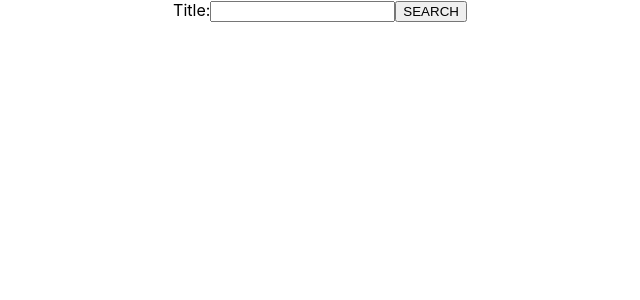
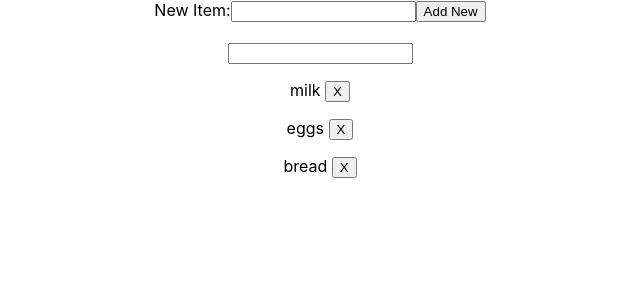
Before and after one commit to gireson91/TDP-Sept-React, a React (Create React App) app: page / in a window 1280 px wide. Shown: the top 300 px of the page, without its empty margins (320-960 px from the left). Built offline with nearby package versions, Linux system fonts and the light colour scheme.

Commit message:
Lifting State example

```diff
--- a/src/App.jsx
+++ b/src/App.jsx
@@ -9,7 +9,8 @@ import './App.css';
 // import people from './Components/Static-Data/people.json';
 // import Poke from './Components/Data-Requests/Poke';
 // import Counter from './Components/States/Counter';
-import OMDB from './Components/Data-Requests/OMDB';
+// import OMDB from './Components/Data-Requests/OMDB';
+import SearchableList from './Components/Lifting-State/SearchableList';
 
 function App() {
   return (
@@ -32,7 +33,8 @@ function App() {
         })
       } */}
       {/* <Poke /> */}
-      <OMDB />
+      {/* <OMDB /> */}
+      <SearchableList />
     </div>
   );
 }
--- a/src/Components/Data-Requests/Film.jsx
+++ b/src/Components/Data-Requests/Film.jsx
@@ -1,11 +1,10 @@
 import PropTypes from 'prop-types';
+import Heading from './Heading';
 
 function Film({ title, year, poster }) {
   return (
     <>
-      <p>
-        {`Title: ${title}`}
-      </p>
+      <Heading text={title} />
       <p>
         {`Year: ${year}`}
       </p>
--- /dev/null
+++ b/src/Components/Data-Requests/Heading.jsx
@@ -0,0 +1,6 @@
+// eslint-disable-next-line react/prop-types
+function Heading({ text }) {
+  return <h2>{text}</h2>;
+}
+
+export default Heading;
--- a/src/Components/Data-Requests/OMDB.jsx
+++ b/src/Components/Data-Requests/OMDB.jsx
@@ -1,6 +1,8 @@
 import axios from 'axios';
 import { useState } from 'react';
 import Film from './Film';
+
+const key = '335035be';
 
 function OMDB() {
   const [title, setTitle] = useState('');
--- /dev/null
+++ b/src/Components/Lifting-State/SearchBar.jsx
@@ -0,0 +1,14 @@
+import PropTypes from 'prop-types';
+
+function SearchBar({ text, changeHandler }) {
+  return (
+    <input value={text} onChange={changeHandler} />
+  );
+}
+
+SearchBar.propTypes = {
+  text: PropTypes.string.isRequired,
+  changeHandler: PropTypes.func.isRequired,
+};
+
+export default SearchBar;
--- /dev/null
+++ b/src/Components/Lifting-State/SearchableList.jsx
@@ -0,0 +1,48 @@
+import { useState } from 'react';
+import SearchBar from './SearchBar';
+
+function SearchableList() {
+  const [items, setItems] = useState(['milk', 'eggs', 'bread']);
+  const [search, setSearch] = useState('');
+  const [newItem, setNewItem] = useState('');
+
+  const addNewItem = (event) => {
+    event.preventDefault();
+    setItems((currentItems) => [...currentItems, newItem]); // ?
+    setNewItem('');
+  };
+
+  const removeItem = (index) => {
+    // eslint-disable-next-line no-debugger
+    debugger;
+    const cloneItems = [...items];
+    cloneItems.splice(index, 1);
+    setItems(cloneItems);
+  };
+
+  return (
+    <div>
+      <form onSubmit={addNewItem}>
+        <label htmlFor="newItem">
+          New Item:
+          <input type="text" id="newItem" value={newItem} onChange={(e) => setNewItem(e.target.value)} />
+        </label>
+        <button type="submit">Add New</button>
+      </form>
+      <br />
+      <SearchBar text={search} changeHandler={(e) => setSearch(e.target.value)} />
+      {
+            items
+              .filter((item) => item.toLowerCase().startsWith(search.toLowerCase()))
+              .map((item, i) => (
+                <p>
+                  {`${item} `}
+                  <button type="button" onClick={() => removeItem(i)}>X</button>
+                </p>
+              ))
+        }
+    </div>
+  );
+}
+
+export default SearchableList;
```
